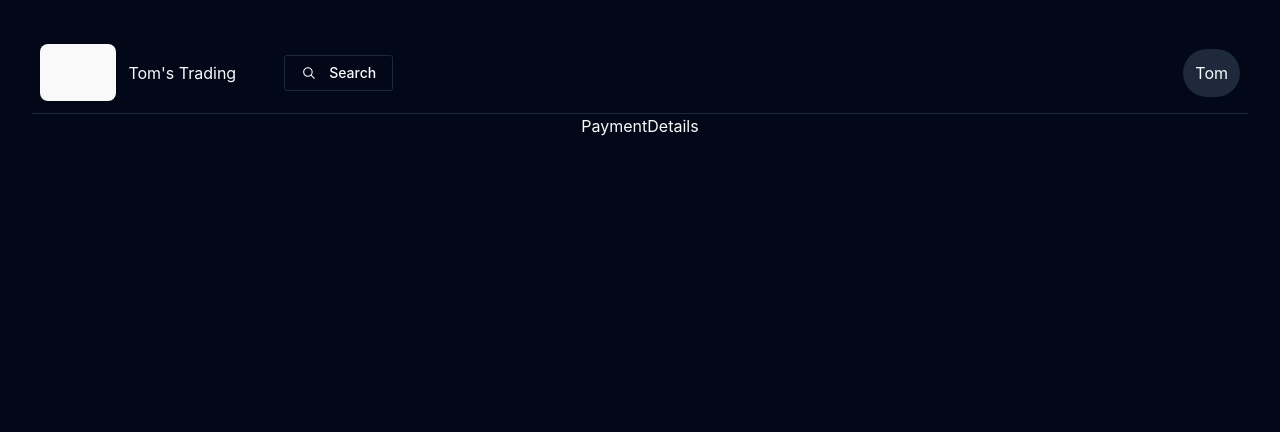
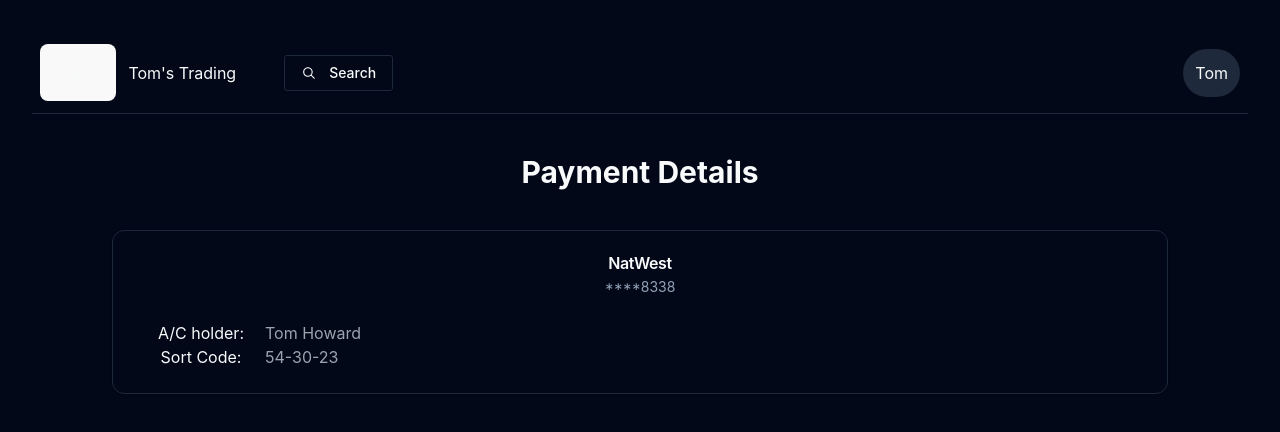
Before and after one commit to TomH0011/Crypto-Trading-App, a React (Vite) app: page /payment-details in a window 1280 px wide. Shown: the top 432 px of the page. Built offline with nearby package versions, Linux system fonts and the light colour scheme.

Commit message:
started payment method implementation

```diff
--- a/src/page/PaymentDetails/PaymentDetails.jsx
+++ b/src/page/PaymentDetails/PaymentDetails.jsx
@@ -1,8 +1,35 @@
+import { Card, CardContent, CardDescription, CardHeader, CardTitle } from '@/components/ui/card'
 import React from 'react'
 
 const PaymentDetails = () => {
   return (
-    <div>PaymentDetails</div>
+    <div className=' px-20'>
+      <h1 className='font-bold text-3xl py-10'>Payment Details</h1>
+
+      <Card>
+        <CardHeader>
+          <CardTitle>
+            NatWest
+          </CardTitle>
+          <CardDescription>
+            ****8338
+          </CardDescription>
+        </CardHeader>
+        <CardContent>
+          <div className='flex items-center'>
+
+            <p className='w-32'>A/C holder:</p>
+            <p className='text-gray-400'>Tom Howard</p>
+
+          </div>
+          <div className='flex items-center'>
+            <p className='w-32'>Sort Code:</p>
+            <p className='text-gray-400'>54-30-23</p>
+          </div>
+
+        </CardContent>
+      </Card>
+    </div>
   )
 }
 
```
